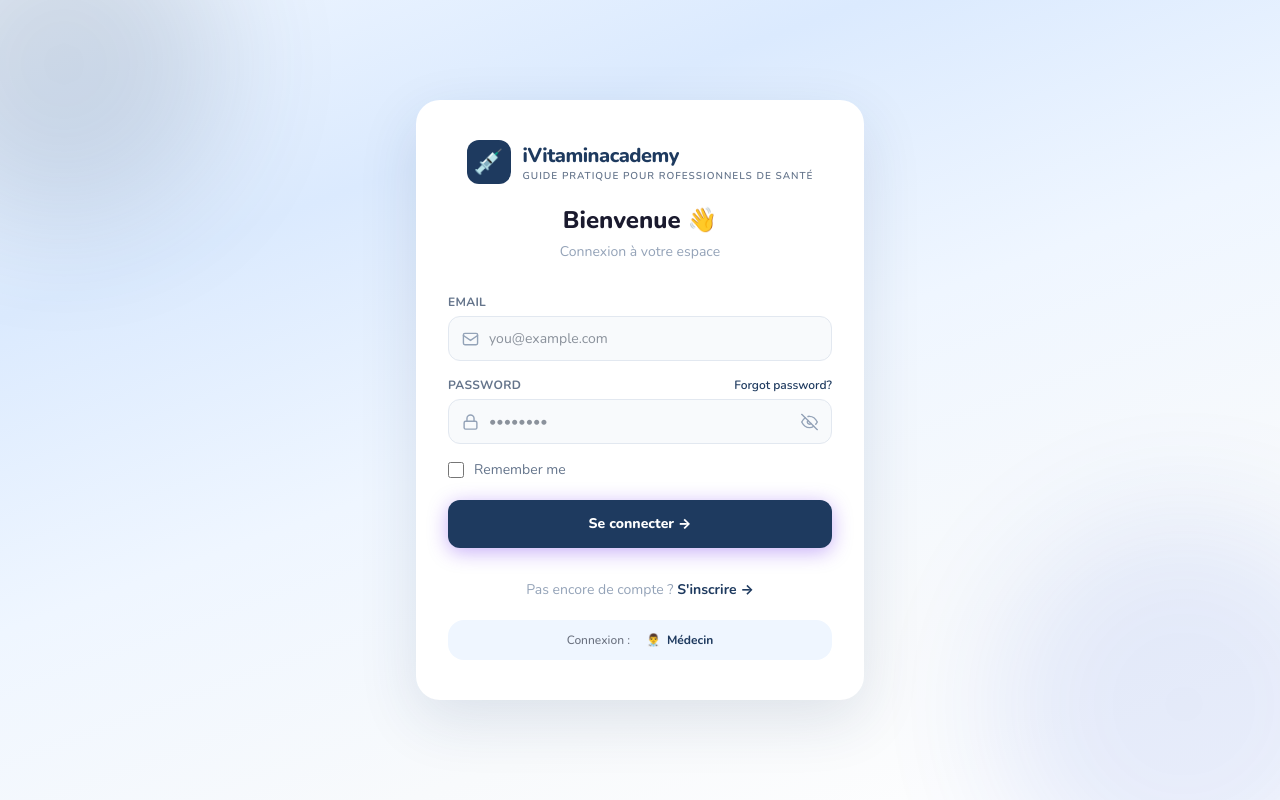
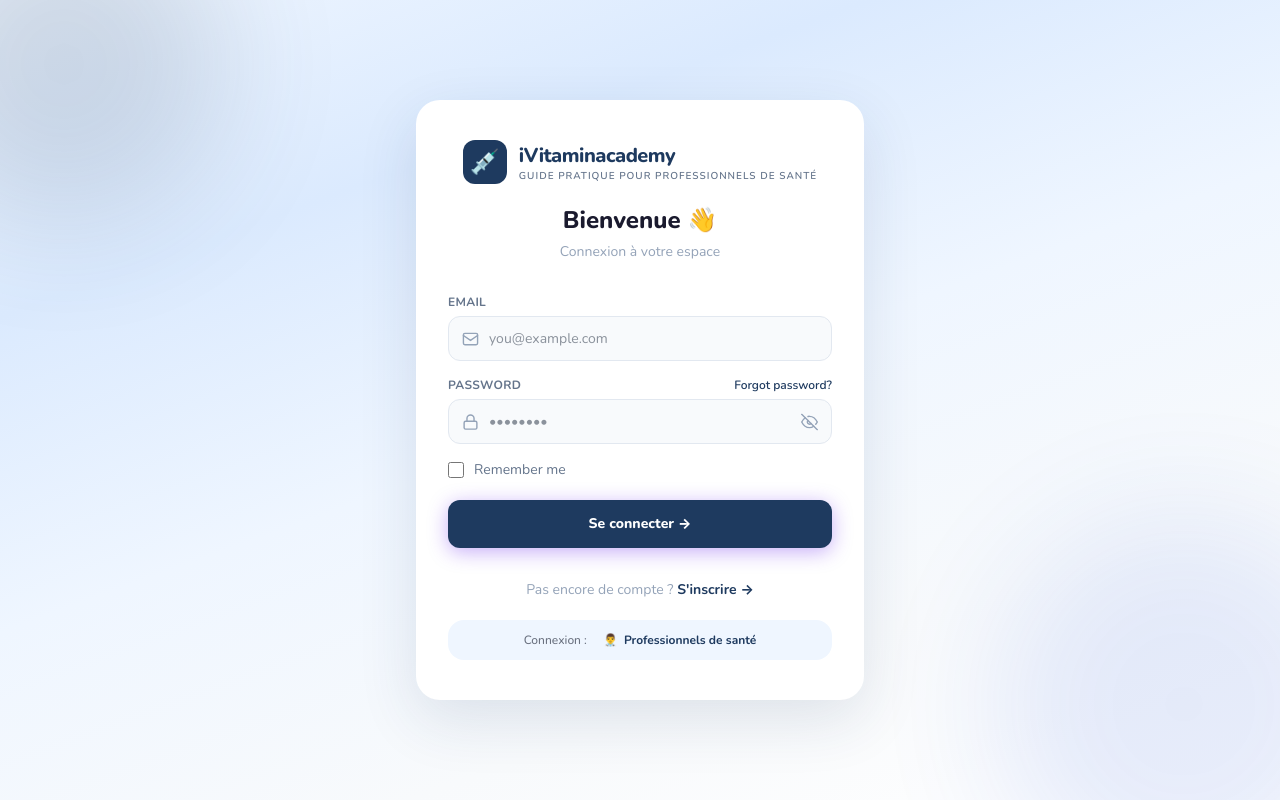
Before and after one commit to iVitaminacademy/formation, a React (Vite) app in the folder client/: page /login in a window 1280 px wide. Built offline with nearby package versions, Linux system fonts and the light colour scheme; no server answers.

Commit message:
Update SignInPage.jsx
Professionnels de santé

```diff
--- a/client/src/pages/SignInPage.jsx
+++ b/client/src/pages/SignInPage.jsx
@@ -297,7 +297,7 @@ export default function SignInPage() {
             <div className="h-11 w-11 rounded-xl flex items-center justify-center text-2xl" style={{ backgroundColor: '#1E3A5F' }}>💉</div>
             <div className="leading-tight text-left">
               <div className="text-xl font-extrabold tracking-tight" style={{ color: '#1E3A5F' }}>iVitaminacademy</div>
-              <div className="text-[10px] font-semibold uppercase tracking-widest" style={{ color: '#64748B' }}>Guide pratique pour rofessionnels de santé</div>
+              <div className="text-[10px] font-semibold uppercase tracking-widest" style={{ color: '#64748B' }}>Guide pratique pour professionnels de santé</div>
             </div>
           </div>
           <h1 className="mt-5 text-2xl font-extrabold" style={{ color: '#1A1A2E' }}>Bienvenue 👋</h1>
@@ -345,7 +345,7 @@ export default function SignInPage() {
         </p>
         <div className="mt-5 flex items-center justify-center gap-4 rounded-2xl px-4 py-3" style={{ backgroundColor: '#EFF6FF' }}>
           <span className="text-xs font-medium" style={{ color: '#6B7280' }}>Connexion :</span>
-          <span className="flex items-center gap-1.5 text-xs font-bold" style={{ color: '#1E3A5F' }}><span>👨‍⚕️</span> Médecin</span>
+          <span className="flex items-center gap-1.5 text-xs font-bold" style={{ color: '#1E3A5F' }}><span>👨‍⚕️</span> Professionnels de santé </span>
         </div>
       </div>
 
```
